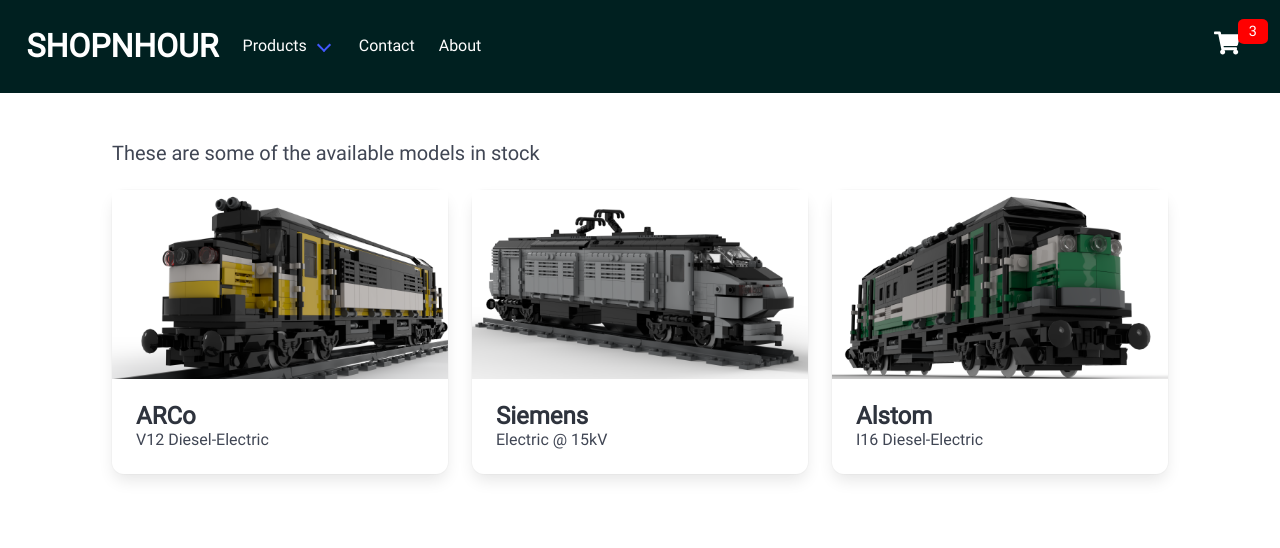
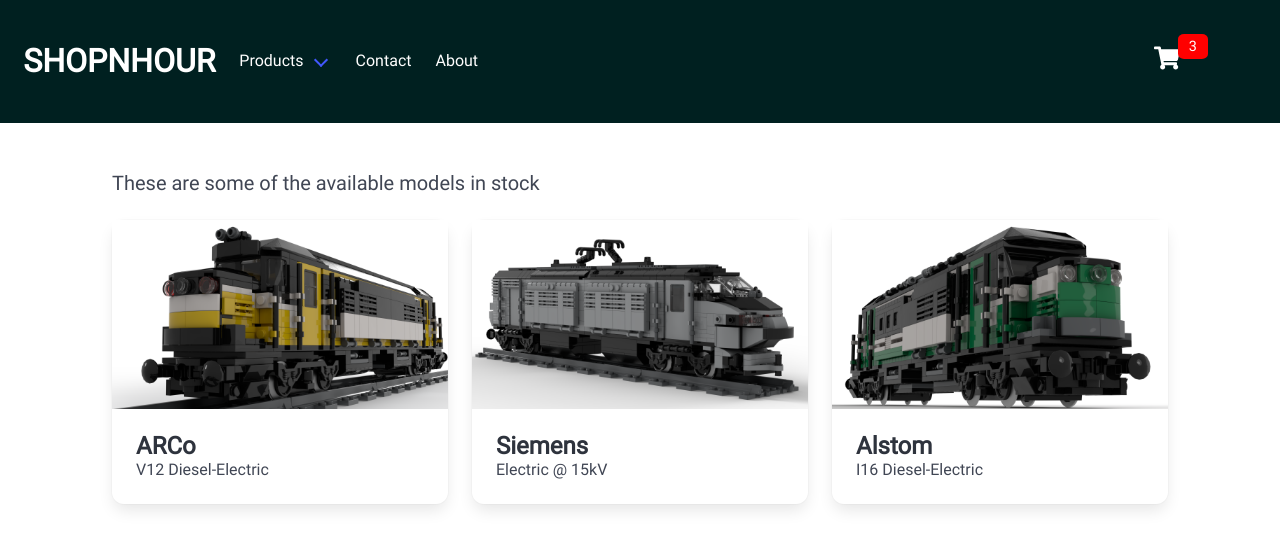
Before and after one commit to ErnestAC/Proj_ReactJS, a React (Create React App) app: page / in a window 1280 px wide. Shown: the top 548 px of the page. Built offline with nearby package versions, Linux system fonts and the light colour scheme.

Commit message:
Style simplified into App.css

```diff
--- a/src/components/CartWidget.js
+++ b/src/components/CartWidget.js
@@ -1,5 +1,5 @@
 import { FaShoppingCart } from "react-icons/fa";
-import "../css/CartWidget.css";
+// import "../css/CartWidget.css";
 
 function CartWidget({ cartItemCount }) {
   return (
--- a/src/components/Navbar.js
+++ b/src/components/Navbar.js
@@ -2,7 +2,7 @@
 import "bulma/css/bulma.css";
 import "../css/Navbar.css";
 import CartWidget from "./CartWidget";
-import BrandLogo from "./BrandLogo"
+import BrandLogo from "./BrandLogo";
 
 const Navbar = () => {
   return (
@@ -45,7 +45,9 @@
         </div>
 
         <div className="navbar-right">
-                <a href="/cart"><CartWidget cartItemCount={3}/></a>
+          <a href="/cart" className="navbar-item">
+            <CartWidget cartItemCount={3} />
+          </a>
         </div>
       </div>
     </nav>
--- a/src/css/App.css
+++ b/src/css/App.css
@@ -39,3 +39,33 @@
 a:active {
   color: white;
 }
+
+
+
+
+
+
+
+
+
+
+
+
+.navbar-right .cart-icon,
+.navbar-right {
+    color: white;
+    text-decoration: none;
+    margin: 1.6rem;
+    position: relative;
+}
+
+.navbar-right .cart-count {
+    background-color: red;
+    color: white;
+    border-radius: 20%;
+    padding: 0.1rem 0.7rem;
+    font-size: 0.9rem;
+    position: absolute;
+    top: -1.35rem;
+    right: -.15rem;
+}
--- a/src/css/CartWidget.css
+++ /dev/null
@@ -1,22 +0,0 @@
-.navbar-right .cart-icon,
-.navbar-right {
-    color: white;
-    text-decoration: none;
-    margin-left: 1.6rem;
-    position: relative;
-}
-
-.navbar-right .cart-count {
-    background-color: red;
-    color: white;
-    border-radius: 20%;
-    padding: 0.1rem 0.7rem;
-    font-size: 0.9rem;
-    position: absolute;
-    top: -1.35rem;
-    right: -.15rem;
-}
-
-.a {
-    color: white;
-}
--- a/src/css/Navbar.css
+++ b/src/css/Navbar.css
@@ -1,25 +1,10 @@
-@font-face {
-    font-family: "Roboto";
-    src:
-        local("Roboto"),
-        url("../fonts/RobotoCondensed-Regular.ttf");
-}
-
-@font-face {
-    font-family: "OpenSans";
-    src:
-        local("Roboto"),
-        url("../fonts/OpenSans-VariableFont_wdth.ttf");
-}
-
-
 .navbar {
     display: flex;
     justify-content: space-between;
     align-items: center;
     background-color: rgba(0, 32, 32, 0.999);
     color: white;
-    padding: 0.9rem;
+    padding: 0.7rem;
 }
 
 .navbar-left .logo {
```
Lines whose indentation alone changed are shown as unchanged.
